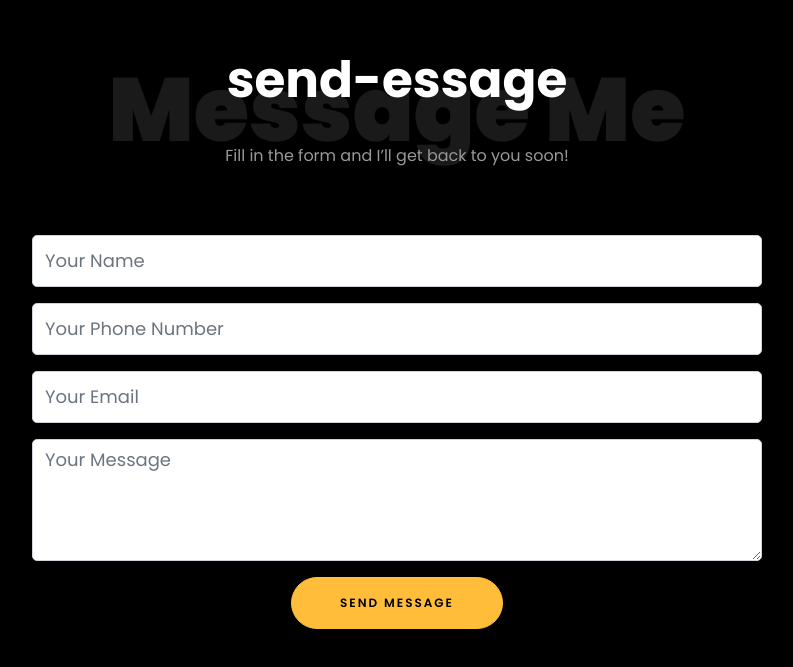
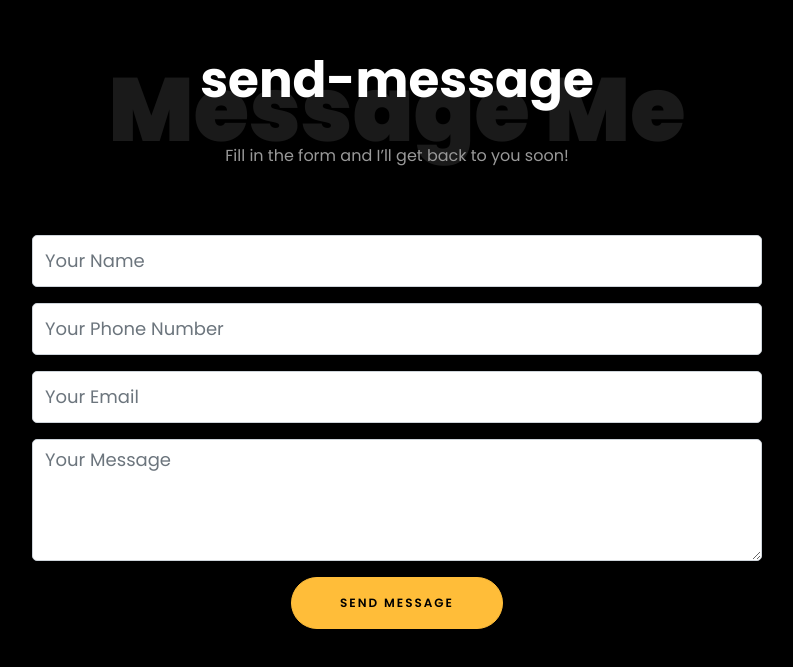
Before and after one commit to MohanNellore/MohanNellore.github.io, a plain HTML site: page index.html in a window 1280 px wide. Shown: the part 6243-6910 px from the top of the page, without its empty margins (243-1036 px from the left). Drawn offline with Linux system fonts and the light colour scheme; files whose address does not match are found by name.

Commit message:
Update index.html

```diff
--- a/index.html
+++ b/index.html
@@ -555,7 +555,7 @@
     <div class="row justify-content-center mb-5">
       <div class="col-md-7 heading-section text-center">
         <h1 class="big big-2">Message Me</h1>
-        <h2 class="mb-4">send-essage</h2>
+        <h2 class="mb-4">send-message</h2>
         <p>Fill in the form and I’ll get back to you soon!</p>
       </div>
     </div>
```
